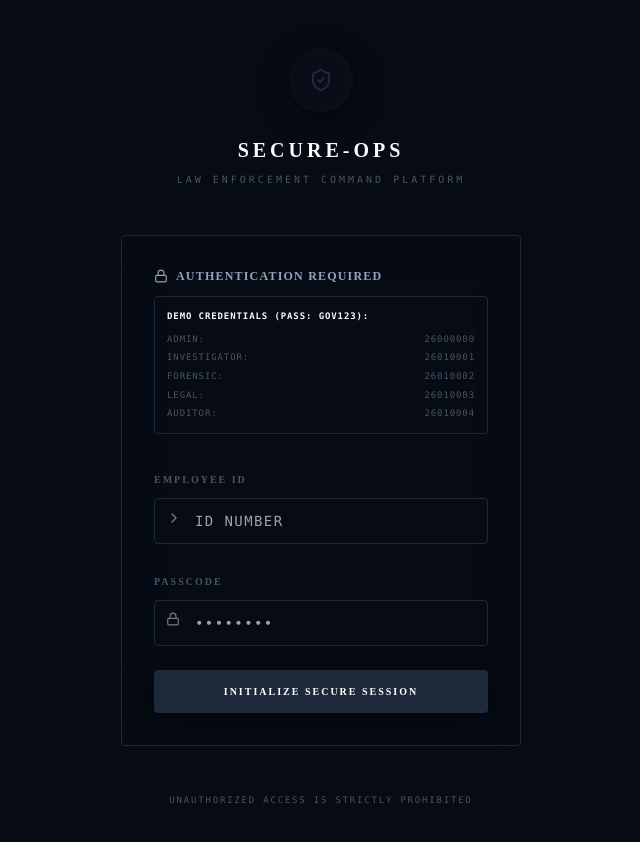
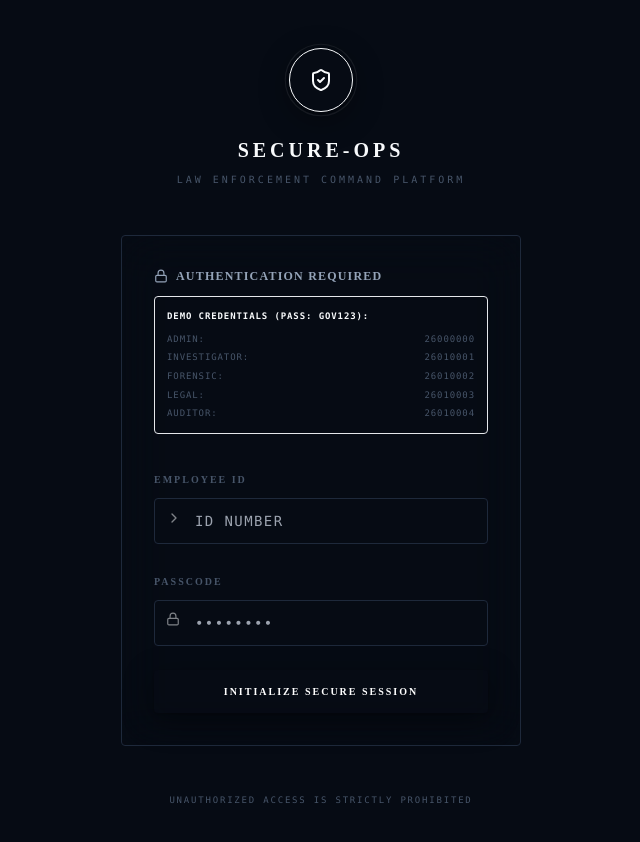
Before and after one commit to prabhatkaushal/Govt_Data, a Next.js app in the folder frontend/: page /login in a window 1280 px wide. Shown: the top 842 px of the page, without its empty margins (319-959 px from the left). Built offline with nearby package versions, Linux system fonts and the light colour scheme.

Commit message:
Fix Light/Dark mode toggle by removing hardcoded dark CSS and wrapping app in ThemeProvider

```diff
--- a/frontend/src/app/globals.css
+++ b/frontend/src/app/globals.css
@@ -134,75 +134,4 @@
 /* Redefine shadow utility for a soft minimalist feel on cards */
 .shadow-premium {
   box-shadow: 0 8px 30px rgba(0, 0, 0, 0.4), 0 1px 3px rgba(0, 0, 0, 0.2);
-    --background: 222.2 84% 4.9%;
-    --foreground: 210 40% 98%;
-    --card: 222.2 84% 4.9%;
-    --card-foreground: 210 40% 98%;
-    --popover: 222.2 84% 4.9%;
-    --popover-foreground: 210 40% 98%;
-    --primary: 217.2 91.2% 59.8%;
-    --primary-foreground: 222.2 47.4% 11.2%;
-    --secondary: 217.2 32.6% 17.5%;
-    --secondary-foreground: 210 40% 98%;
-    --muted: 217.2 32.6% 17.5%;
-    --muted-foreground: 215 20.2% 65.1%;
-    --accent: 217.2 32.6% 17.5%;
-    --accent-foreground: 210 40% 98%;
-    --destructive: 0 62.8% 30.6%;
-    --destructive-foreground: 210 40% 98%;
-    --border: 217.2 32.6% 17.5%;
-    --input: 217.2 32.6% 17.5%;
-    --ring: 224.3 76.3% 48%;
-    --radius: 0.5rem;
 }
-
-@layer base {
-  * {
-    @apply border-border;
-  }
-  body {
-    @apply bg-[#0B0F17] text-slate-200 antialiased selection:bg-blue-500/30 selection:text-blue-200;
-  }
-}
-
-@layer components {
-  .glass-panel {
-    @apply bg-slate-900/60 backdrop-blur-md border border-slate-800/80 shadow-lg;
-  }
-  .glass-panel-hover {
-    @apply hover:bg-slate-800/60 hover:border-slate-700 transition-all duration-300;
-  }
-  .badge-emerald {
-    @apply bg-emerald-950/40 text-emerald-400 border border-emerald-900/50 shadow-[0_0_10px_rgba(16,185,129,0.1)];
-  }
-  .badge-amber {
-    @apply bg-amber-950/40 text-amber-400 border border-amber-900/50 shadow-[0_0_10px_rgba(245,158,11,0.1)];
-  }
-  .badge-red {
-    @apply bg-red-950/40 text-red-400 border border-red-900/50 shadow-[0_0_10px_rgba(239,68,68,0.1)];
-  }
-  .badge-blue {
-    @apply bg-blue-950/40 text-blue-400 border border-blue-900/50 shadow-[0_0_10px_rgba(59,130,246,0.1)];
-  }
-  .cyber-grid {
-    background-image: linear-gradient(to right, rgba(255,255,255,0.05) 1px, transparent 1px),
-                      linear-gradient(to bottom, rgba(255,255,255,0.05) 1px, transparent 1px);
-    background-size: 40px 40px;
-  }
-}
-
-/* Custom Scrollbar for sleek look */
-::-webkit-scrollbar {
-  width: 8px;
-  height: 8px;
-}
-::-webkit-scrollbar-track {
-  background: rgba(15, 23, 42, 0.5);
-}
-::-webkit-scrollbar-thumb {
-  background: rgba(51, 65, 85, 0.8);
-  border-radius: 4px;
-}
-::-webkit-scrollbar-thumb:hover {
-  background: rgba(71, 85, 105, 1);
-}
--- a/frontend/src/app/layout.tsx
+++ b/frontend/src/app/layout.tsx
@@ -18,9 +18,11 @@
   children: React.ReactNode;
 }>) {
   return (
-    <html lang="en" className="dark">
+    <html lang="en" suppressHydrationWarning>
       <body className={`${inter.variable} ${jetbrainsMono.variable} font-sans`}>
-        <AppLayout>{children}</AppLayout>
+        <ThemeProvider attribute="class" defaultTheme="dark" enableSystem>
+          <AppLayout>{children}</AppLayout>
+        </ThemeProvider>
       </body>
     </html>
   );
```
